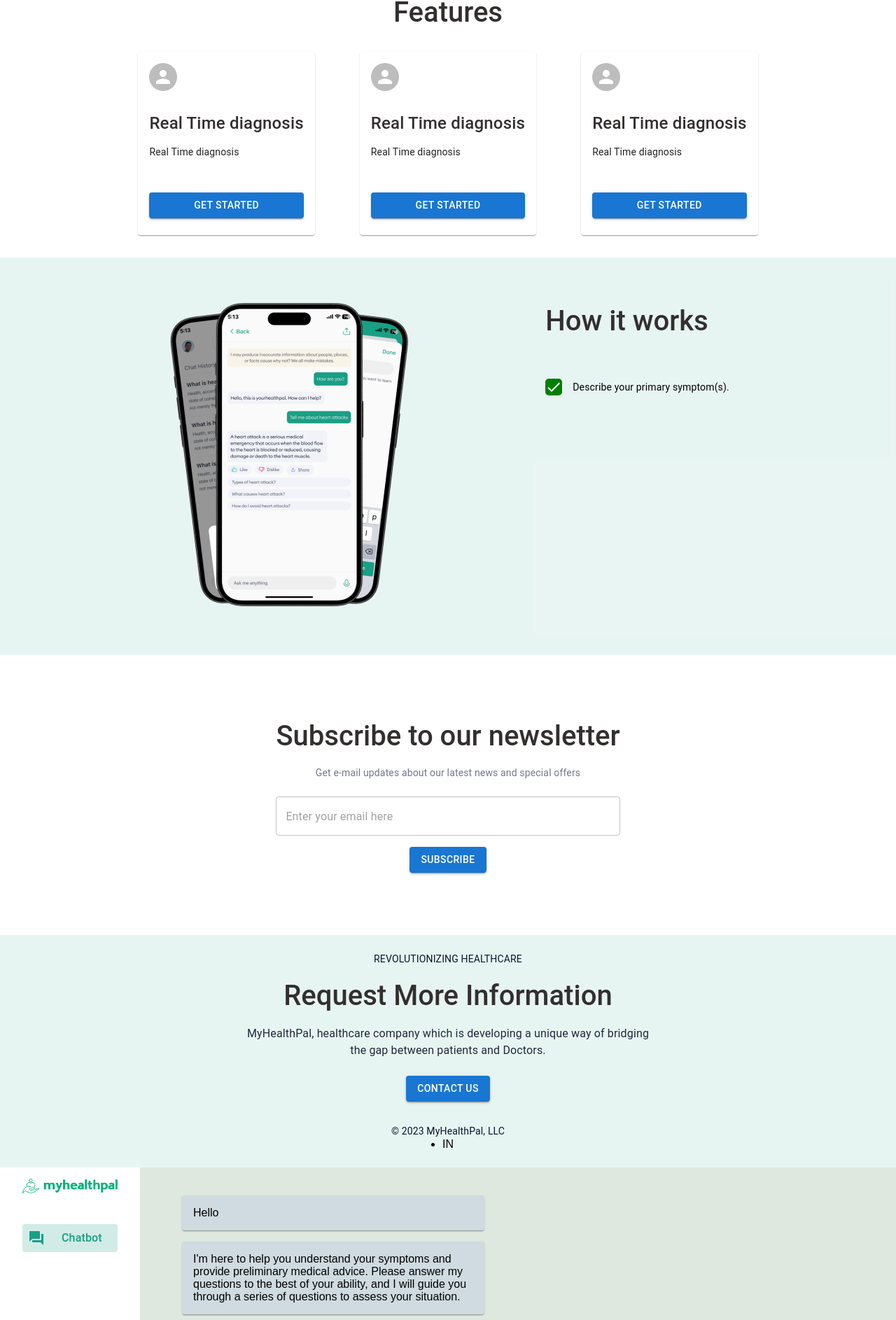
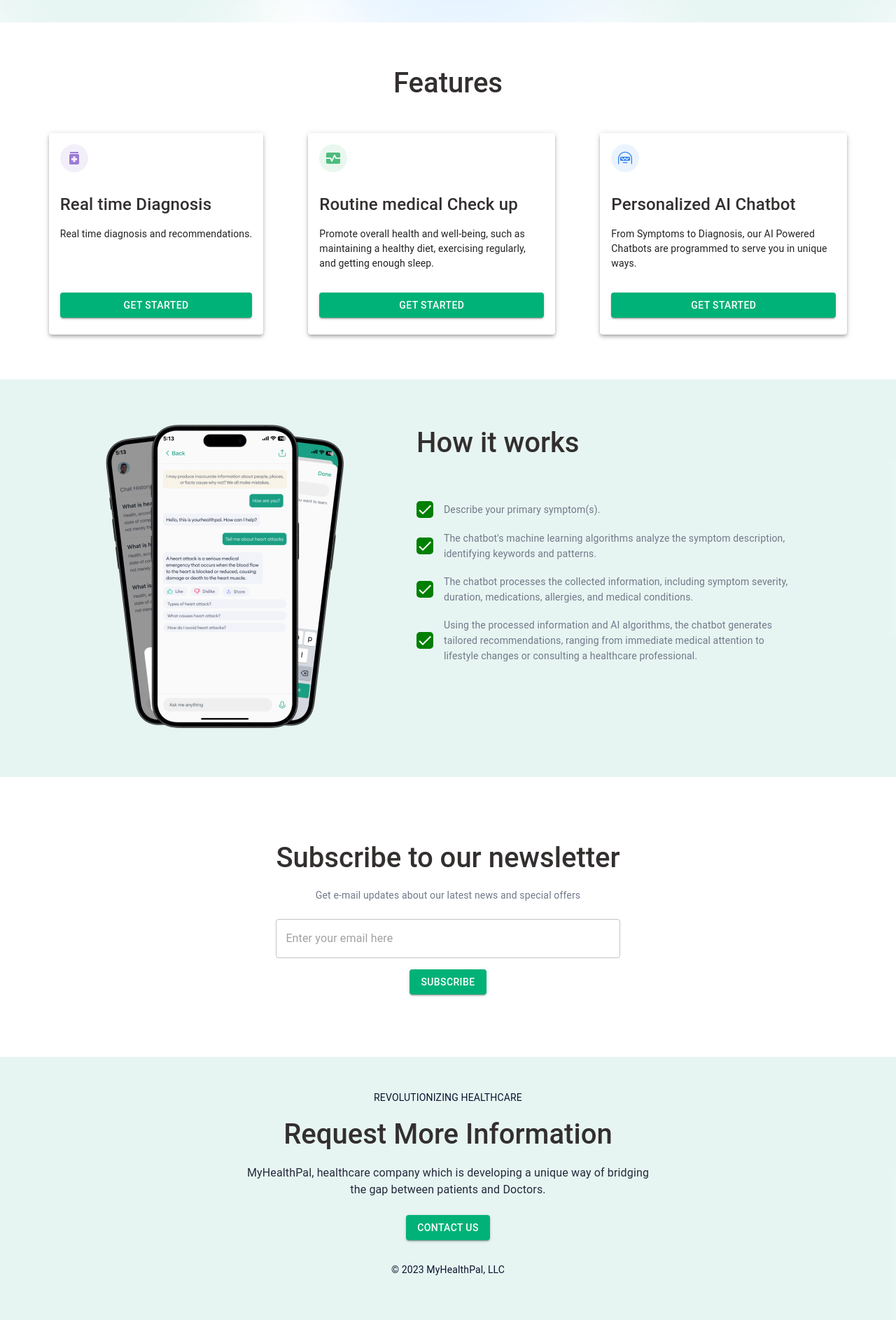
Before and after one commit to hemarle/health, a React (Create React App) app: page / in a window 1280 px wide. Shown: the part 869-2755 px from the top of the page at 70% size. Built offline with nearby package versions, Linux system fonts and the light colour scheme; a web font is replaced by a local one.

Commit message:
landing page

```diff
--- a/src/App.js
+++ b/src/App.js
@@ -4,13 +4,27 @@ import { Box } from "@mui/material";
 import Layout from "./components/layout/Layout";
 import Chat from "./pages/chat/Chat";
 import Landingpage from "./pages/landingpage/Landingpage";
+import { Routes, Route } from "react-router-dom"
 
+import { createTheme, ThemeProvider } from '@mui/material/styles';
 function App() {
+  const theme = createTheme({
+    palette: {
+      primary: {
+        main: "#00B277",
+        contrastText: '#fff'
+      }
+    }
+  })
   return (
-    <Box>
-      <Landingpage />
-      <Chat />
-    </Box>
+    <ThemeProvider theme={theme}>
+
+    <Routes>
+      <Route path="/" element={<Landingpage />} />
+      <Route path="/chat" element={<Chat />} />
+    </Routes>
+    </ThemeProvider>
+
   );
 }
 
--- a/src/index.js
+++ b/src/index.js
@@ -3,11 +3,14 @@ import ReactDOM from 'react-dom/client';
 import './index.css';
 import App from './App';
 import reportWebVitals from './reportWebVitals';
+import { BrowserRouter } from 'react-router-dom';
 
 const root = ReactDOM.createRoot(document.getElementById('root'));
 root.render(
   <React.StrictMode>
+    <BrowserRouter>
     <App />
+    </BrowserRouter>
   </React.StrictMode>
 );
 
--- a/src/pages/landingpage/Landingpage.jsx
+++ b/src/pages/landingpage/Landingpage.jsx
@@ -10,14 +10,22 @@ import {
   Typography,
   TextField,
 } from "@mui/material";
+import CheckIcon from "@mui/icons-material/Check";
+import MedicationIcon from "@mui/icons-material/Medication";
+import MonitorHeartIcon from "@mui/icons-material/MonitorHeart";
+import FacebookIcon from "@mui/icons-material/Facebook";
+import InstagramIcon from "@mui/icons-material/Instagram";
+import LinkedInIcon from "@mui/icons-material/LinkedIn";
+import YouTubeIcon from "@mui/icons-material/YouTube";
 import hero from "../../assets/images/hero-bg.png";
+import logo from "../../assets/images/logo.png";
 import mobileImg from "../../assets/images/Mobiles.png";
-import CheckIcon from "@mui/icons-material/Check";
+import aiImg from "../../assets/icons/ai.png";
 function Landingpage() {
   return (
     <Box>
+      <Header />
       <Hero />
-
       <Features />
       <About />
       <Newsletter />
@@ -27,6 +35,27 @@ function Landingpage() {
 }
 
 export default Landingpage;
+
+function Header() {
+  return (
+    <Box
+      p={{ xs: 2, md: 3, lg: 4 }}
+      px={{ xs: 2, lg: 8 }}
+      sx={{
+        display: "flex",
+        justifyContent: "space-between",
+        alignItems: "center",
+      }}
+    >
+      <Box>
+        <img src={logo} />
+      </Box>
+      <Box>
+        <Button variant="contained"> Sign Up</Button>
+      </Box>
+    </Box>
+  );
+}
 function Hero() {
   return (
     <Box
@@ -68,13 +97,14 @@ function Hero() {
 
 function Features() {
   return (
-    <Box p={{ xs: 2, md: 3, lg: 4 }}>
+    <Box p={{ xs: 2, md: 3, lg: 4 }} pb={{ xs: 2, lg: 8 }}>
       <Typography
         variant="h3"
         align="center"
         fontSize={40}
         fontWeight={500}
         my={4}
+        mb={6}
         sx={{ color: "#332F2F" }}
       >
         Features
@@ -85,17 +115,37 @@ function Features() {
         spacing={8}
         justifyContent="center"
       >
-        <FeatureCard />
-        <FeatureCard />
-        <FeatureCard />
+        <FeatureCard
+          avatar={<MedicationIcon sx={{ color: "rgba(133, 95, 206, 0.8)" }} />}
+          avatarColor="rgba(133, 95, 206, .1)"
+          title="Real time Diagnosis"
+          content="Real time diagnosis and recommendations."
+        />
+        <FeatureCard
+          avatar={<MonitorHeartIcon sx={{ color: "rgba(39, 174, 96, 0.8)" }} />}
+          avatarColor="rgba(39, 174, 96, .1)"
+          title="Routine medical Check up"
+          content="Promote overall health and well-being, such as maintaining a healthy diet, exercising regularly, and getting enough sleep."
+        />
+        <FeatureCard
+          avatar={<img src={aiImg} alt="robot ai" />}
+          title="Personalized AI Chatbot"
+          content="From Symptoms to Diagnosis, our AI Powered Chatbots are programmed to serve you in unique ways."
+        />
       </Stack>
     </Box>
   );
 }
-function FeatureCard() {
+function FeatureCard({ avatar, avatarColor, title, content }) {
   return (
-    <Card>
-      <CardHeader avatar={<Avatar></Avatar>} />
+    <Card sx={{ maxWidth: "353px" }} elevation={4}>
+      <CardHeader
+        avatar={
+          <Avatar sx={{ backgroundColor: avatarColor || "transparent" }}>
+            {avatar}
+          </Avatar>
+        }
+      />
 
       <CardContent>
         <Typography
@@ -105,16 +155,16 @@ function FeatureCard() {
           mb={2}
           sx={{ color: "#332F2F" }}
         >
-          Real Time diagnosis
+          {title}
         </Typography>
         <Typography
           variant="body1"
           fontSize={14}
           fontWeight={400}
-          mb={1}
-          sx={{ height: "60px" }}
+          mb={3}
+          sx={{ height: "70px" }}
         >
-          Real Time diagnosis
+          {content}
         </Typography>
         <Button fullWidth variant="contained">
           Get Started
@@ -151,16 +201,39 @@ function About() {
           </Typography>
 
           <ul>
-            <li style={{ display: "flex", alignItems: "center", gap: "15px" }}>
+            {[
+              "Describe your primary symptom(s).",
+              "The chatbot's machine learning algorithms analyze the symptom description, identifying keywords and patterns.",
+              "The chatbot processes the collected information, including symptom severity, duration, medications, allergies, and medical conditions.",
+              "Using the processed information and AI algorithms, the chatbot generates tailored recommendations, ranging from immediate medical attention to lifestyle changes or consulting a healthcare professional.",
+            ].map((text) => (
+              <li
+                key={text}
+                style={{
+                  display: "flex",
+                  alignItems: "center",
+                  gap: "15px",
+                  marginBottom: "18px",
+                }}
+              >
                 {/* icon */}
                 <CheckIcon
                   sx={{ bgcolor: "green", color: "white", borderRadius: "5px" }}
                 />
-              <Typography variant="body2">
+                <Typography
+                  variant="body2"
+                  fontSize={14}
+                  sx={{
+                    maxWidth: "500px",
+                    color: "#71788A",
+                    lineHeight: "22px",
+                  }}
+                >
                   {" "}
-                Describe your primary symptom(s).
+                  {text}
                 </Typography>
               </li>
+            ))}
           </ul>
         </Box>
       </Stack>
@@ -222,13 +295,14 @@ function Footer() {
   return (
     <Box
       p={3}
+      py={{ xs: 3, lg: 6 }}
       sx={{
         bgcolor: "rgba(25, 159, 132, 0.1)",
         display: "flex",
         flexDirection: "column",
         alignItems: "center",
         justifyContent: "center",
-        minHeight: "20vh",
+        minHeight: "400px",
       }}
     >
       <Box
@@ -262,18 +336,73 @@ function Footer() {
           MyHealthPal, healthcare company which is developing a unique way of
           bridging the gap between patients and Doctors.
         </Typography>
-        <Box  mb={4} >
-
-        <Button variant="contained">
-          Contact Us
-        </Button>
+        <Box mb={4}>
+          <Button variant="contained">Contact Us</Button>
         </Box>
-        <Typography variant="body2" fontSize={14} color="#0A142F">© 2023 MyHealthPal, LLC</Typography>
+        <Typography variant="body2" fontSize={14} color="#0A142F">
+          © 2023 MyHealthPal, LLC
+        </Typography>
       </Box>
-      <Stack direction="row" justifyContent="space-between">
-        <Box>{/* image */}</Box>
-        <Box component="ul">
-          <li> IN</li>
+      <Stack
+        mt={8}
+        px={{ xs: 2, lg: 16 }}
+        direction="row"
+        justifyContent="space-between"
+        sx={{ width: "100%" }}
+      >
+        <Box>
+          <img src={logo} alt="health padi" />
+        </Box>
+        <Box
+          component="ul"
+          sx={{ display: "flex", gap: "18px", listStyle: "none" }}
+        >
+          <li>
+            <LinkedInIcon
+              sx={{
+                color: "#0A142F               ",
+                border: "2px solid rgba(10, 20, 47, 0.2)",
+                borderRadius: "50%",
+                padding: "10px",
+                fontSize: "45px",
+              }}
+            />
+          </li>
+          <li>
+            <InstagramIcon
+              sx={{
+                color: "#0A142F               ",
+                border: "2px solid rgba(10, 20, 47, 0.2)",
+                borderRadius: "50%",
+                padding: "10px",
+                fontSize: "45px",
+              }}
+            />
+          </li>
+          <li>
+            <FacebookIcon
+              color="white"
+              sx={{
+                color: "#0A142F               ",
+                border: "2px solid rgba(10, 20, 47, 0.2)",
+                borderRadius: "50%",
+                padding: "10px",
+                fontSize: "45px",
+              }}
+            />
+          </li>
+          <li>
+            <YouTubeIcon
+              color="white"
+              sx={{
+                color: "#0A142F               ",
+                border: "2px solid rgba(10, 20, 47, 0.2)",
+                borderRadius: "50%",
+                padding: "10px",
+                fontSize: "45px",
+              }}
+            />
+          </li>
         </Box>
       </Stack>
     </Box>
```
Also changed, not shown: src/assets/icons/ai.png (added). Lines whose indentation alone changed are shown as unchanged.
